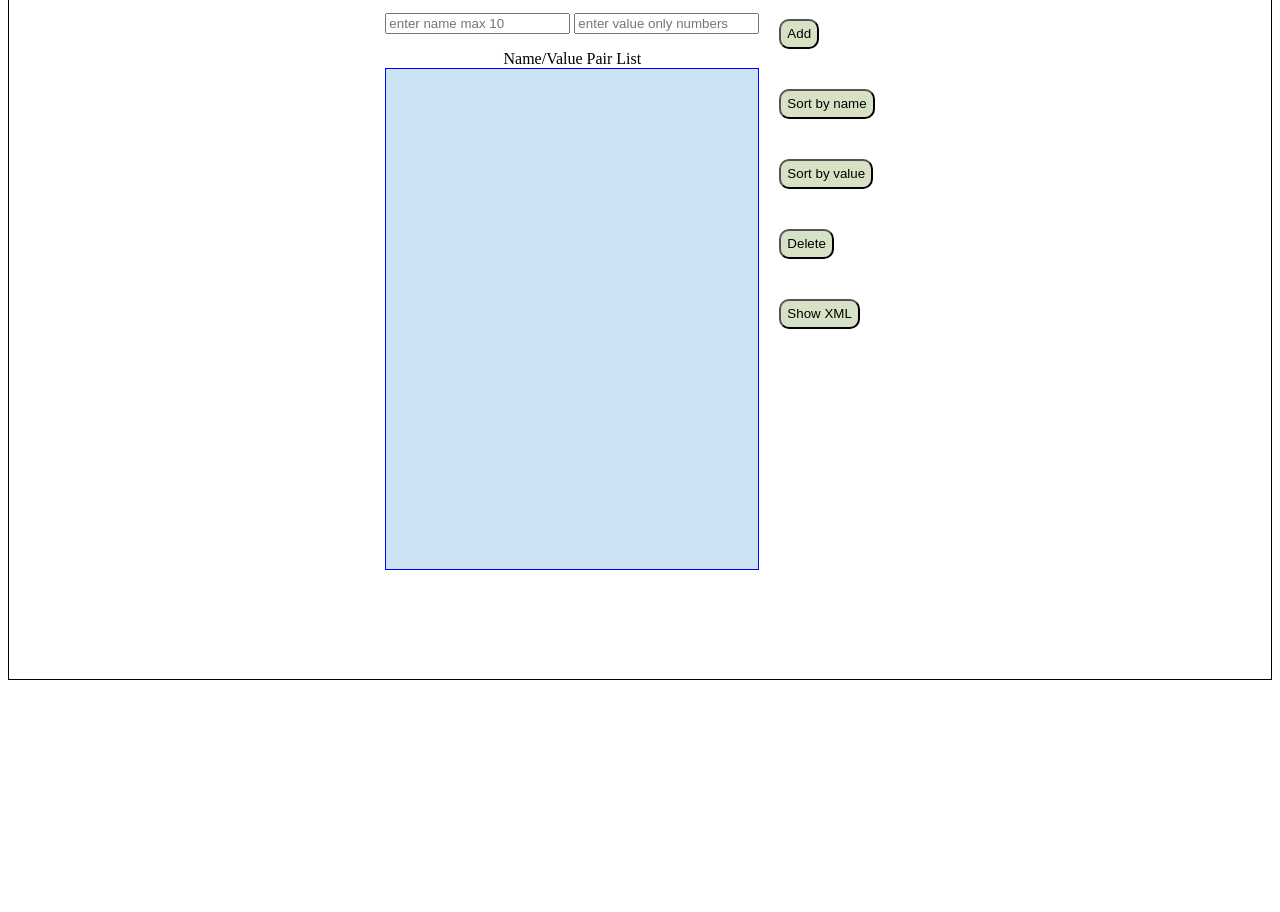
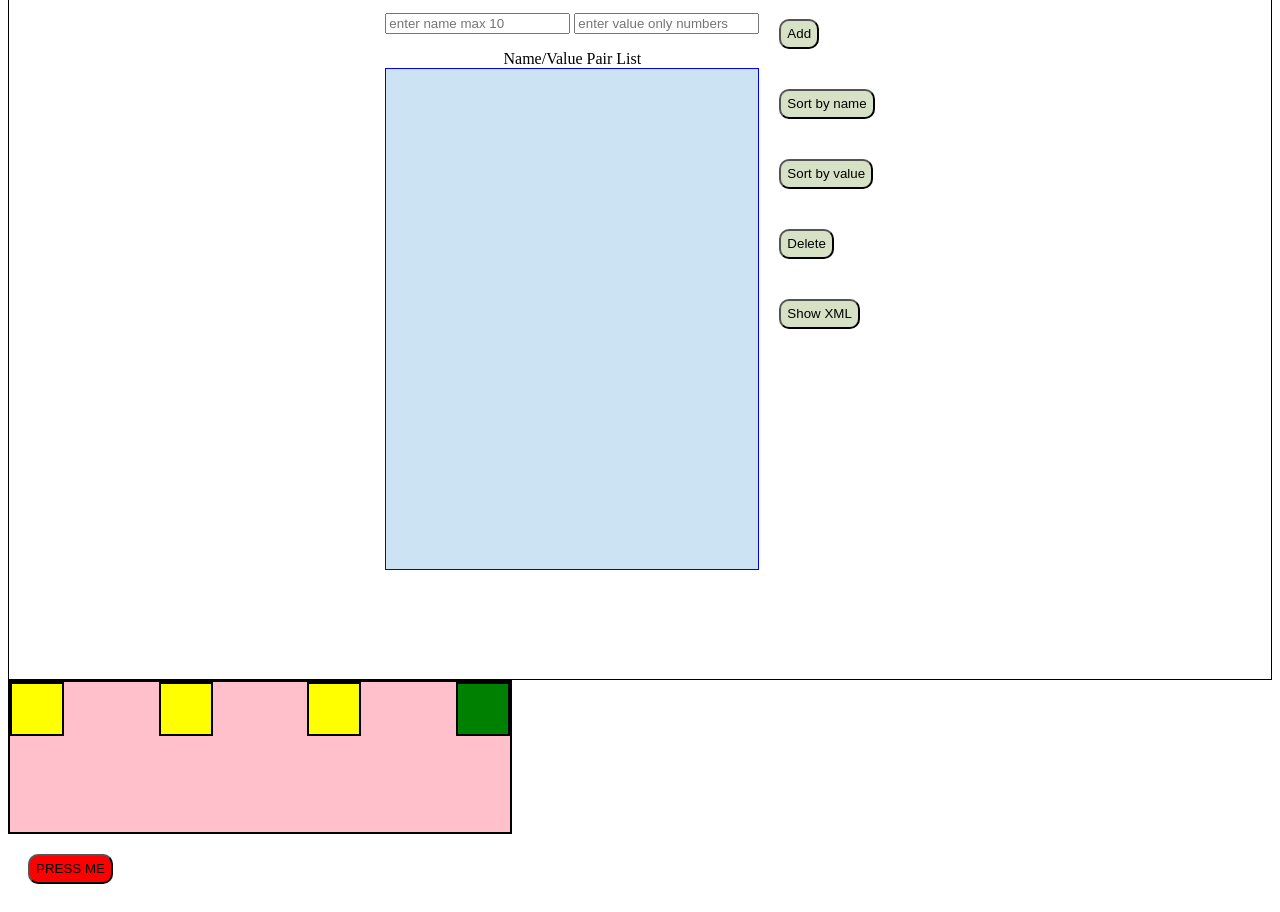
Before and after one commit to SivtsovaT/testTask, a plain HTML site: page index.html in a window 1280 px wide. Shown: the part 110-1022 px from the top of the page. Before the commit the page ends 800 px from the top, so only its background shows below. Drawn offline with Linux system fonts and the light colour scheme.

Commit message:
reformated text

```diff
--- a/index.html
+++ b/index.html
@@ -46,5 +46,6 @@
 </div>
 
 <script src="script.js"></script>
+<script src="script1.js"></script>
 </body>
 </html>
--- /dev/null
+++ b/script1.js
@@ -0,0 +1,58 @@
+let div = document.createElement('div');
+document.body.append(div);
+div.style = `
+    width: 500px;
+    height: 150px;
+    border: 2px black solid;
+    background-color: yellow;
+    display: flex;
+    justify-content: space-between;
+`;
+
+let button = document.createElement('button');
+    document.body.append(button);
+    button.className = 'btn_red';
+    button.innerHTML = 'PRESS ME';
+
+for (let i = 1; i <= 3; i++) {
+    let newDiv = document.createElement('div');
+    div.appendChild(newDiv);
+    newDiv.className = 'child';
+    newDiv.style = `
+        width: 50px;
+        height: 50px;
+        border: 2px black solid;
+        background-color: yellow;
+    `
+}
+
+let item2 = document.createElement('div');
+div.appendChild(item2);
+item2.style = `
+        width: 50px;
+        height: 50px;
+        border: 2px black solid;
+        background-color: green;
+    `
+item2.setAttribute('id', 'forDel');
+button.addEventListener('click', deleteItem);
+
+function deleteItem() {
+    let itemForDelete = document.getElementById('forDel');
+    itemForDelete.remove();
+}
+
+
+function changeColor() {
+    div.style.backgroundColor = `pink`;
+}
+changeColor();
+
+
+function changeButtonColor() {
+    setTimeout(()=> {
+        button.style.backgroundColor = 'red'
+    }, 2000)
+
+}
+changeButtonColor();
```
Also changed, not shown: script3.js (added).
